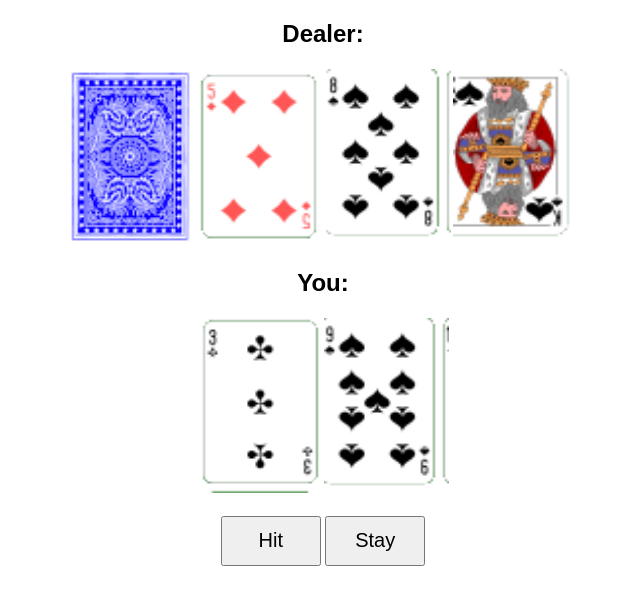
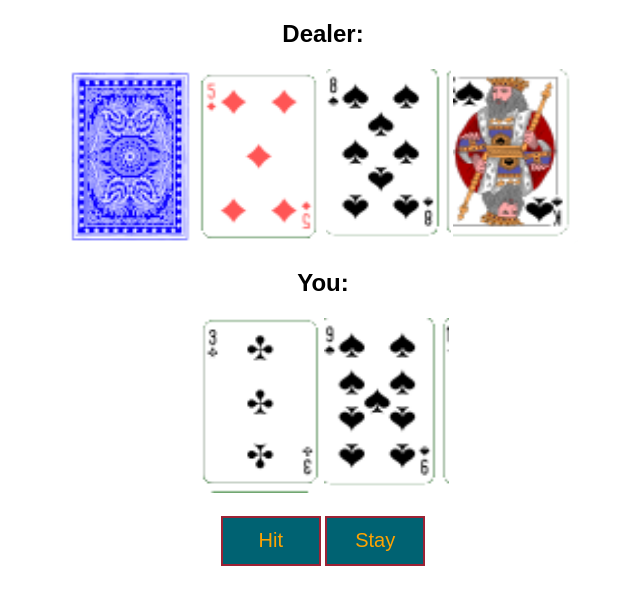
Before and after one commit to chrisrWright/BlackJack-JavaScript, a plain HTML site: page index.html in a window 1280 px wide. Shown: the whole page, without its empty margins (317-957 px from the left). Drawn offline with Linux system fonts and the light colour scheme.

Commit message:
Update blackjack.css

```diff
--- a/blackjack.css
+++ b/blackjack.css
@@ -19,6 +19,9 @@ body{
   width: 100px;
   height: 50px;
   font-size: 20px;
+  color: #FFA300;
+  border: 2px solid #9D2235;
+    background-color: #006272;
 }
 
 
@@ -26,4 +29,7 @@ body{
   width: 100px;
   height: 50px;
   font-size: 20px;
+  border: 2px solid #9D2235;
+  color: #FFA300;
+  background-color: #006272;
 }
```
